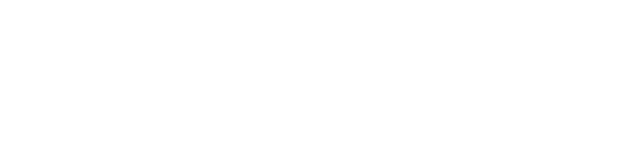
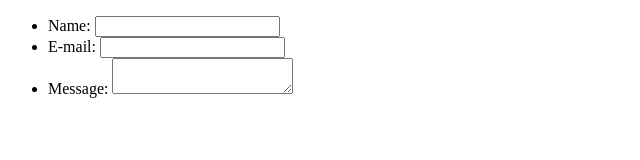
Before and after one commit to Jamzlor/html_form, a plain HTML site: page index.html in a window 1280 px wide. Shown: the whole page, without its empty margins (0-640 px from the left). Drawn offline with Linux system fonts and the light colour scheme.

Commit message:
Add labels and input field for form
3 labels corresponding with name, email, and message
first input field takes a text type input
second input field takes an email type input
third input field is a text area for user's message

```diff
--- a/index.html
+++ b/index.html
@@ -6,6 +6,21 @@
     <title>My test page</title>
   </head>
   <body>
-    <form action="/my-handling-form-page" method="post"></form>
+    <form action="/my-handling-form-page" method="post">
+        <ul>
+            <li>
+                <label for="name">Name:</label>
+                <input type="text" id="name" name="user_name">
+            </li>
+            <li>
+                <label for="email">E-mail:</label>
+                <input type="email" id="eail" name="user_email">
+            </li>
+            <li>
+                <label for="msg">Message:</label>
+                <textarea name="user_message" id="msg"></textarea>
+            </li>
+        </ul>
+    </form>
   </body>
 </html>
```
